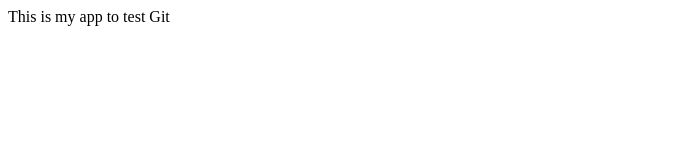
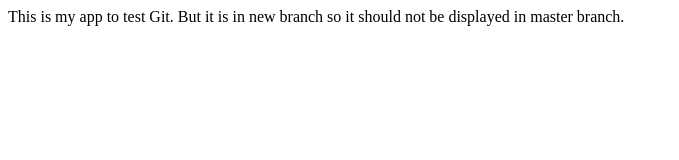
Before and after one commit to mortuza19/Git_Sample, a plain HTML site: page index.html in a window 1280 px wide. Shown: the whole page, without its empty margins (0-679 px from the left). Drawn offline with Linux system fonts and the light colour scheme.

Commit message:
first change in new_branch

```diff
--- a/index.html
+++ b/index.html
@@ -2,5 +2,8 @@
    <head>
 	<title>My App</title>
    </head>
-   <body> This is my app to test Git</body>
+   <body> This is my app to test Git. But it is in new branch so it should not be displayed
+	  in master branch.
+
+   </body>
 </html>
```
Also changed, not shown: new_branch.txt (added).
